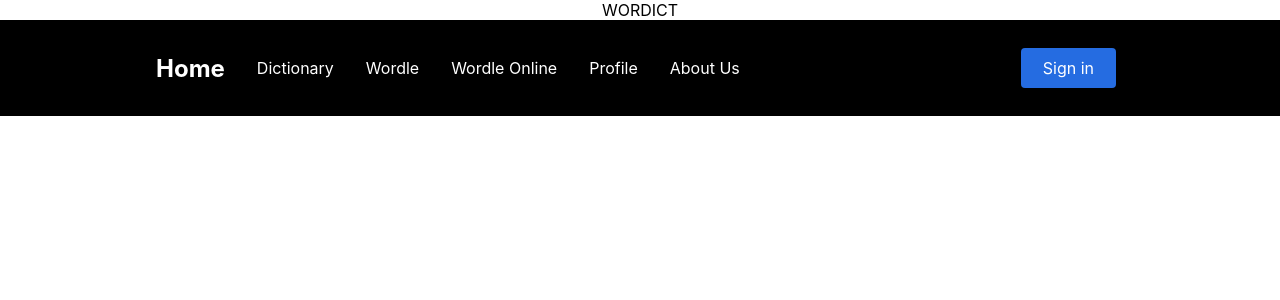
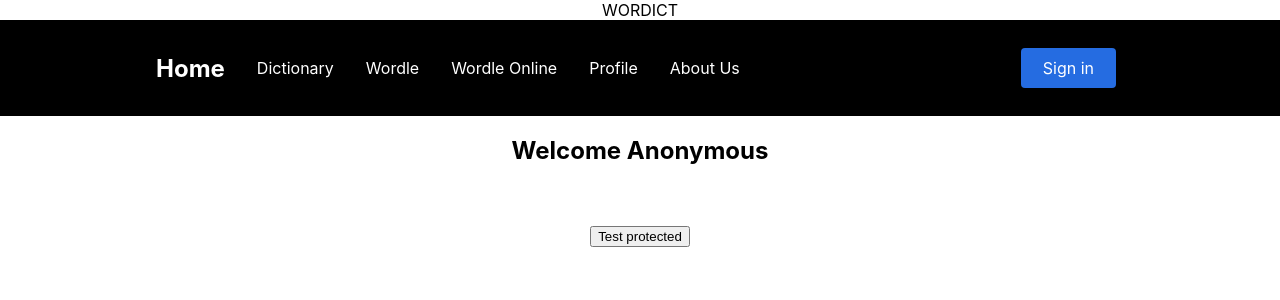
Before and after one commit to MarkProjs/wordict-project, a React (Create React App) app in the folder client/: page /signIn in a window 1280 px wide. Shown: the top 300 px of the page. Built offline with nearby package versions, Linux system fonts and the light colour scheme; no server answers.

Commit message:
adding a log out handler

```diff
--- a/client/src/components/pages/SignIn.js
+++ b/client/src/components/pages/SignIn.js
@@ -5,7 +5,7 @@ import { GoogleLogin } from '@react-oauth/google';
 function SignIn() {
   const [username, setUserName] = useState("");
 
-  //ahndle the login
+  //handle the login
   const handleLogin = async googleData =>{
     const res = await fetch("/auth", {
       method: "POST",
@@ -19,16 +19,39 @@ function SignIn() {
     setUserName(data.user.name);
   }
 
-  //handle the error that will print in the console
-  const handleError = error => {
-    console.error(error);
+  //handle log out, nothing to do with google, only has to do with the
+  //session on the Express server
+  const handleLogout = async () => {
+    await fetch("/logout");
+    setUserName("");
+  }
+
+  //protected route callback
+  const protectedRoute = async () => {
+    const resp = await fetch("/protected");
+    if(resp.status === 200) {
+      // eslint-disable-next-line no-alert
+      alert("You are authorized to see this");
+    } else if (resp.status === 401) {
+      // eslint-disable-next-line no-alert
+      alert("You are not authorized to see this!");
+    } else {
+      // eslint-disable-next-line no-alert
+      alert("Something went wrong!");
+    }
   }
   return(
     <div>
+      <h2>Welcome {username ? username : "Anonymous"}</h2>
+      {!username &&
       <GoogleLogin
         onSuccess={handleLogin}
-        onError={handleError}
-      />
+        onError={() =>{
+          console.log('Loging Failed');
+        }}
+      /> }
+      {username && <button onClick={handleLogout}>Logout</button>}
+      <button onClick={protectedRoute}>Test protected</button>
     </div>
   );
 
```
